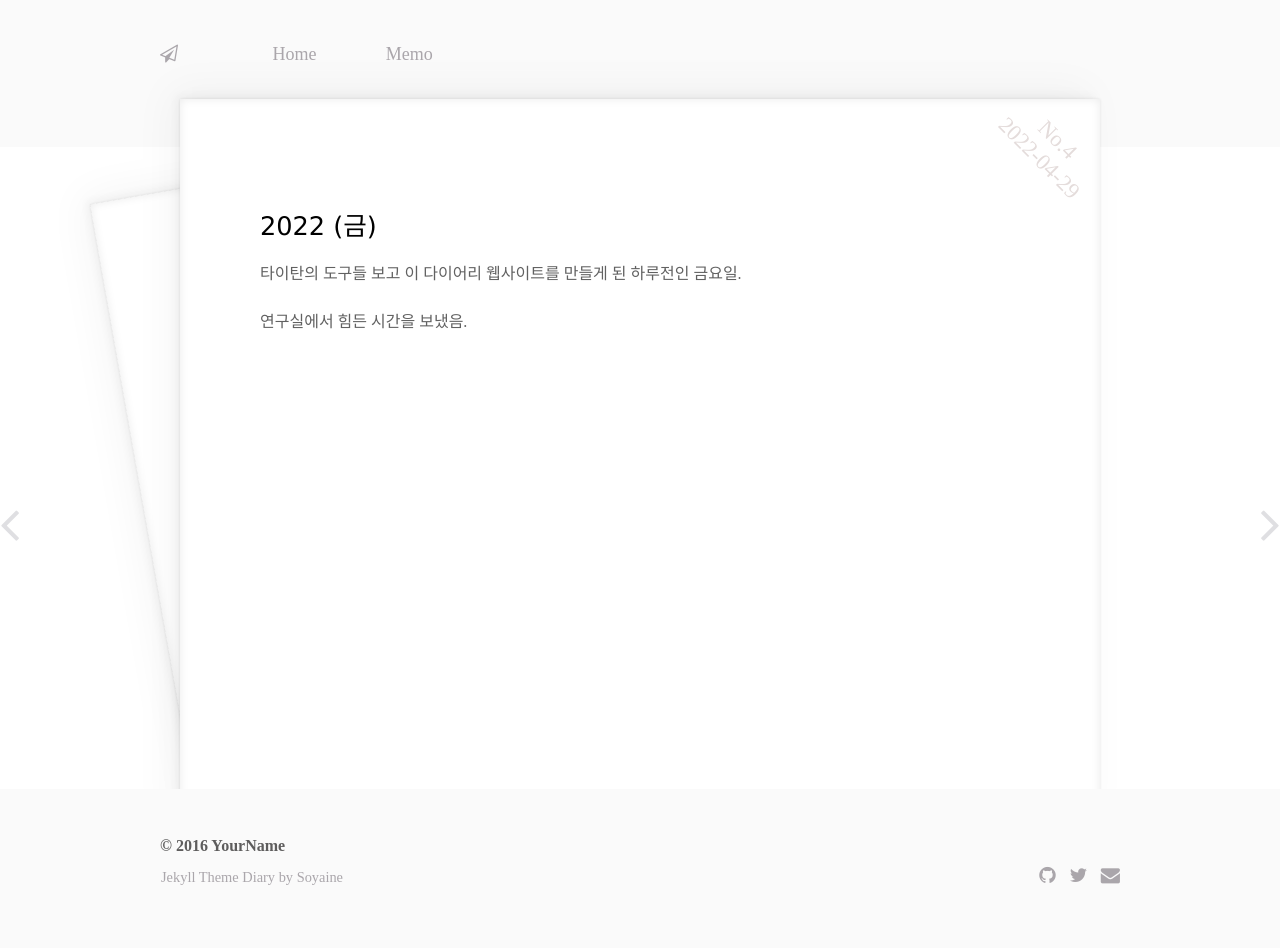
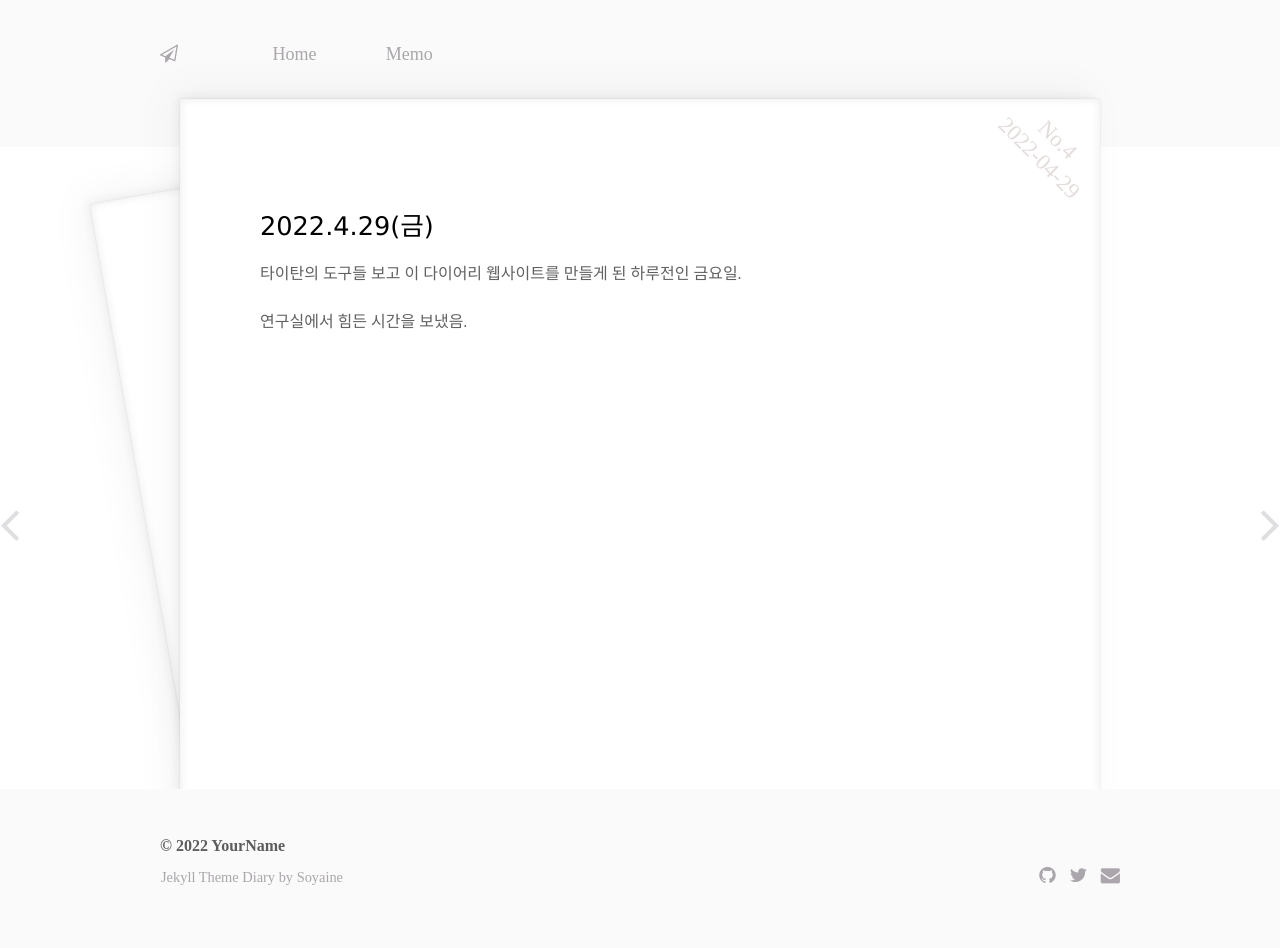
Before and after one commit to jinhong-park/journal, a Jekyll site: the page built from _posts/4_Apr/2022-04-29-Apr29th.md, in a window 1280 px wide. Built offline with Jekyll 4.4.1, drawn with Linux system fonts in a browser that asks for light colours.

Commit message:
“update”

```diff
--- a/_config.yml
+++ b/_config.yml
@@ -6,7 +6,7 @@ baseurl: /journal2
 # Your blog's start year and this year, showed in the footer left
 # start is optional
 #start: 2017
-now: 2016
+now: 2022
 
 # Social links showed in the footer
 # You just need modify the nickname of github and twitter
--- a/_posts/4_Apr/2022-04-29-Apr29th.md
+++ b/_posts/4_Apr/2022-04-29-Apr29th.md
@@ -6,7 +6,7 @@ category: read
 excerpt: ""
 ---
 
-### 2022 (금)
+### 2022.4.29(금)
 
 타이탄의 도구들 보고 이 다이어리 웹사이트를 만들게 된 하루전인 금요일.
 
```
Also changed, not shown: _posts/4_Apr/2022-04-30-Apr30th.md (+1 -1 lines).
